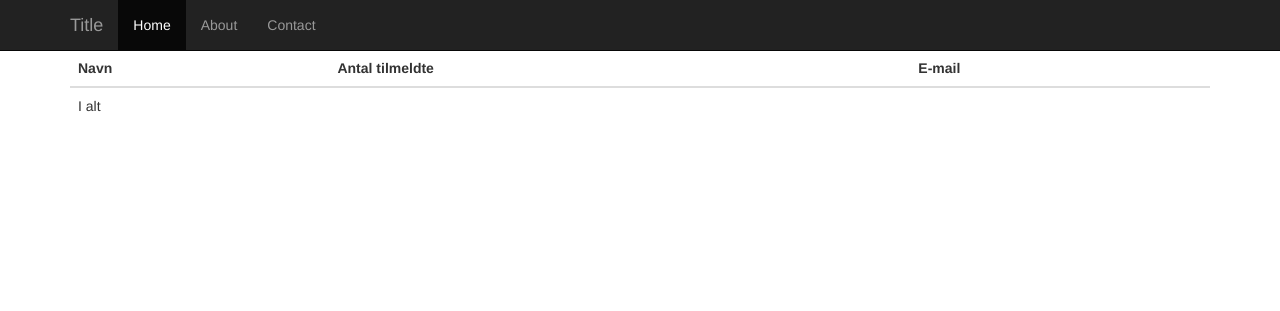
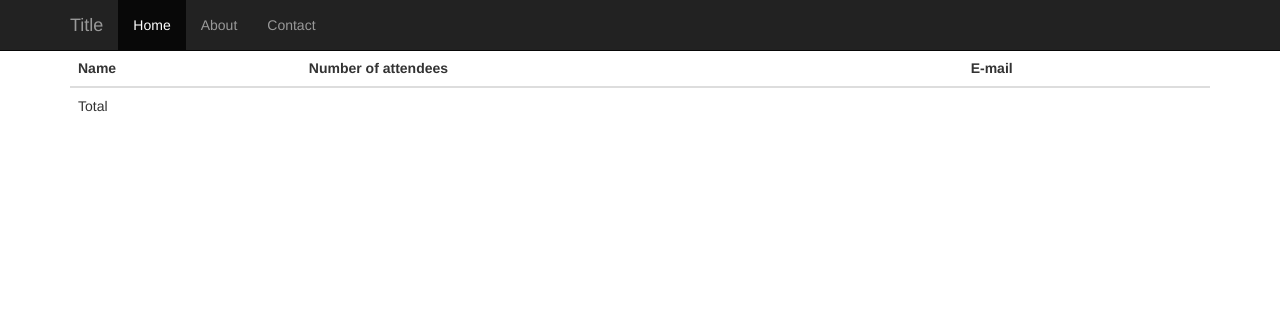
Before and after one commit to sorenh/gammelnok, a Django app: template event/templates/list_attendees.html in a window 1280 px wide. Shown: the top 311 px of the page. Run offline with Django 3.2, Linux system fonts and the light colour scheme; the template is opened without the code that fills it, so the values that code supplies are empty; some libraries are stand-ins or nearby versions.

Commit message:
More translation

```diff
--- a/event/templates/list_attendees.html
+++ b/event/templates/list_attendees.html
@@ -1,11 +1,12 @@
 {% extends "base.html" %}
+{% load i18n %}
 {% block main %}
 <table class="table table-striped">
   <thead>
     <tr>
-	  <th>Navn</th>
-	  <th>Antal tilmeldte</th>
-	  <th>E-mail</th>
+	  <th>{% trans "Name" %}</th>
+	  <th>{% trans "Number of attendees" %}</th>
+	  <th>{% trans "E-mail" %}</th>
 	</tr>
   </thead>
   <tbody>
@@ -19,7 +20,7 @@
   </tbody>
   <tfoot>
     <tr>
-	  <td>I alt</td>
+	  <td>{% trans "Total" %}</td>
 	  <td>{{ event.total_attendees }}</td>
 	  <td></td>
 	</tr>
```
Also changed, not shown: event/locale/da/LC_MESSAGES/django.po.
